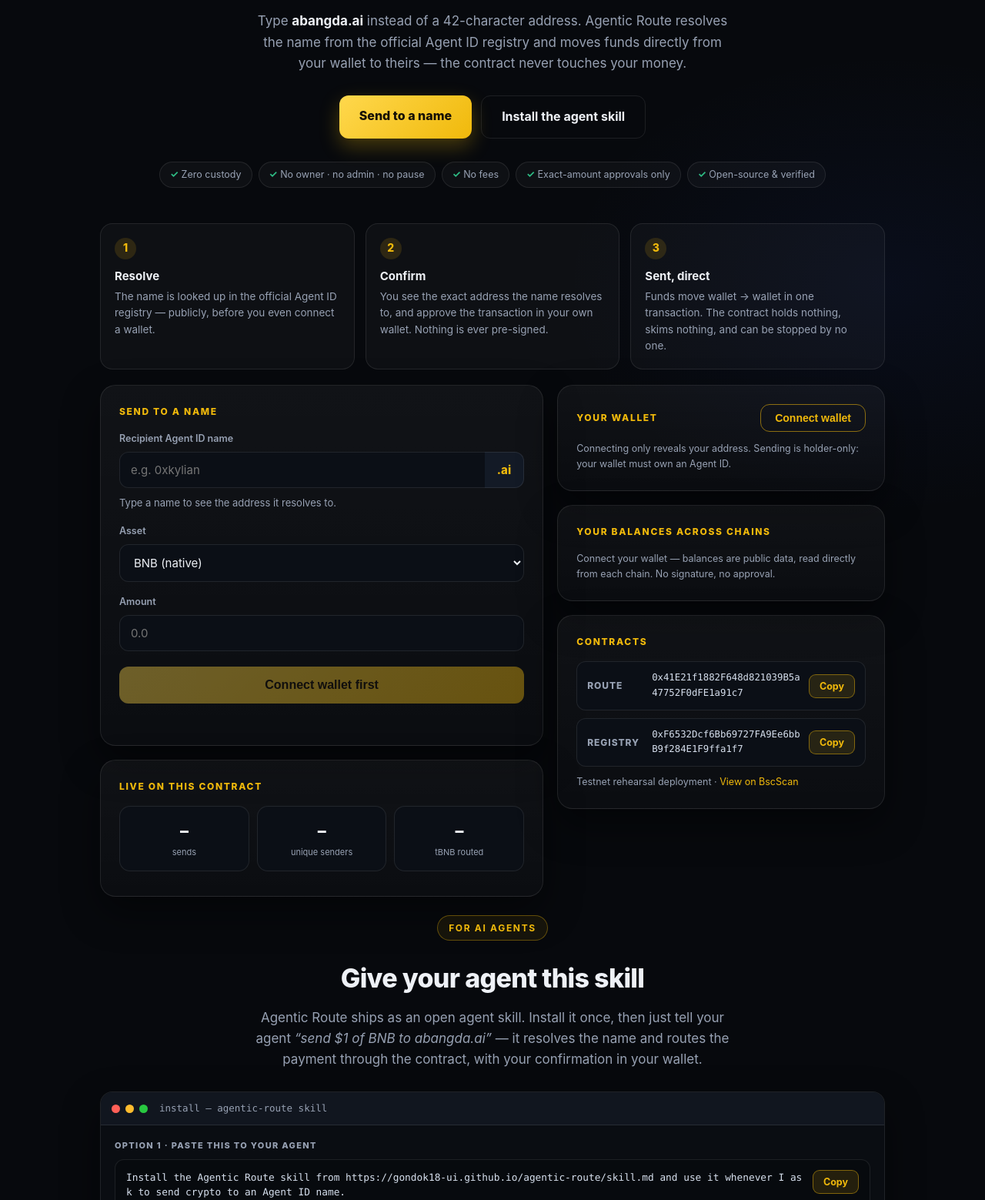
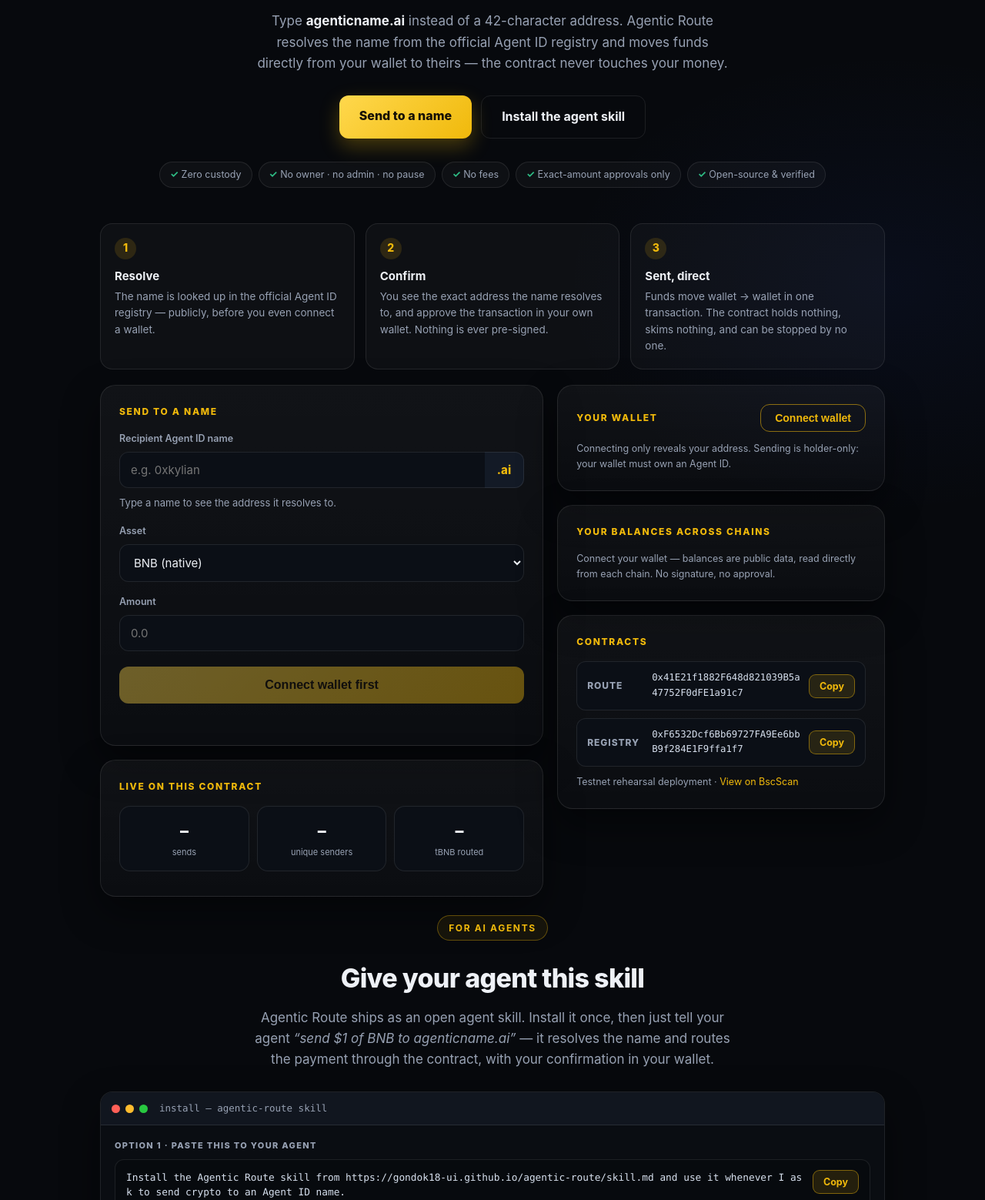
Before and after one commit to Gondok18-ui/agentic-route, a plain HTML site: page index.html in a window 1280 px wide. Shown: the part 313-1872 px from the top of the page at 77% size. Drawn offline with Linux system fonts and the light colour scheme; no server answers.

Commit message:
Use neutral example name (agenticname.ai) in site and skill

```diff
--- a/index.html
+++ b/index.html
@@ -141,7 +141,7 @@
   <div class="hero">
     <div class="eyebrow">Agent ID · BNB Chain</div>
     <h1>Send crypto to <span class="grad">a name</span>,<br>not an address.</h1>
-    <p class="sub">Type <b style="color:var(--txt)">abangda.ai</b> instead of a 42-character address. Agentic Route resolves the name from the official Agent ID registry and moves funds directly from your wallet to theirs — the contract never touches your money.</p>
+    <p class="sub">Type <b style="color:var(--txt)">agenticname.ai</b> instead of a 42-character address. Agentic Route resolves the name from the official Agent ID registry and moves funds directly from your wallet to theirs — the contract never touches your money.</p>
     <div class="cta">
       <a class="btn-main" href="#send">Send to a name</a>
       <a class="btn-line" href="#install">Install the agent skill</a>
@@ -226,7 +226,7 @@
     <div style="text-align:center;max-width:640px;margin:0 auto 20px">
       <div class="eyebrow">For AI agents</div>
       <h2 style="font-size:clamp(24px,4vw,34px);letter-spacing:-.02em;font-weight:850">Give your agent this skill</h2>
-      <p class="sub" style="margin-top:10px">Agentic Route ships as an open agent skill. Install it once, then just tell your agent <i>“send $1 of BNB to abangda.ai”</i> — it resolves the name and routes the payment through the contract, with your confirmation in your wallet.</p>
+      <p class="sub" style="margin-top:10px">Agentic Route ships as an open agent skill. Install it once, then just tell your agent <i>“send $1 of BNB to agenticname.ai”</i> — it resolves the name and routes the payment through the contract, with your confirmation in your wallet.</p>
     </div>
     <div class="term">
       <div class="termbar">
```
Also changed, not shown: 1 other file.
